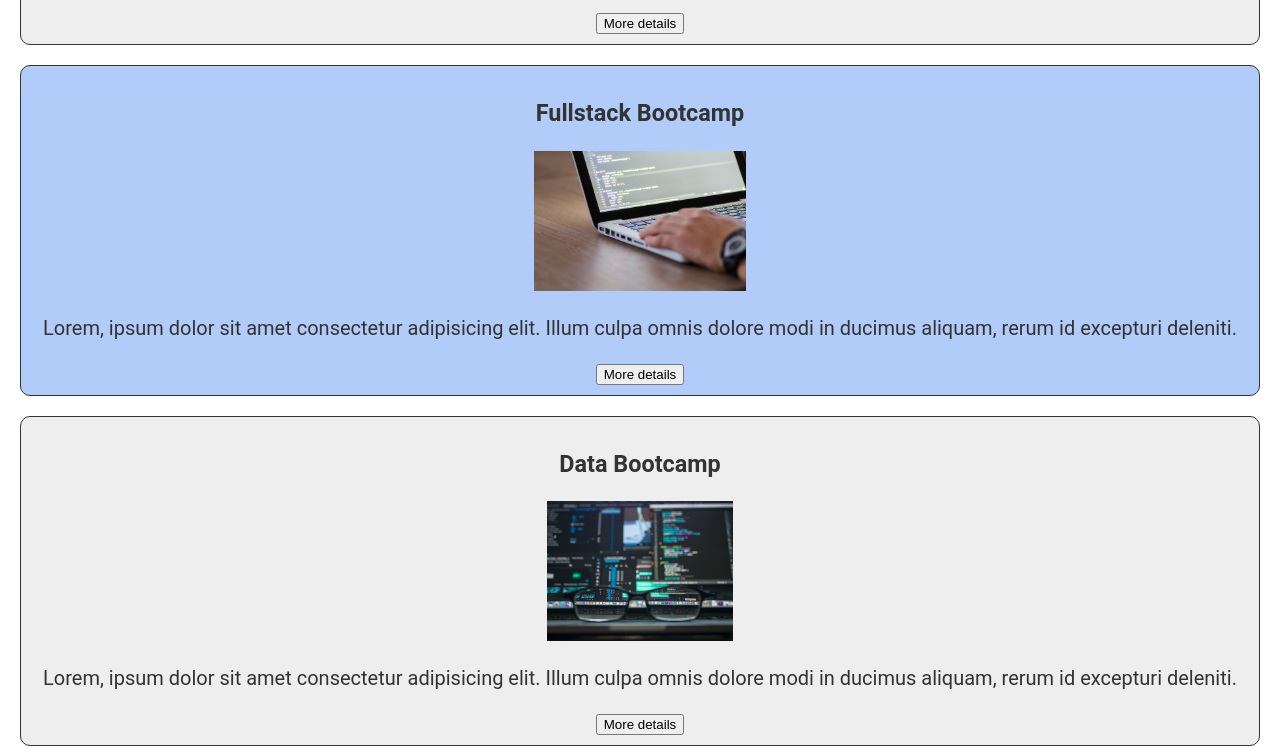
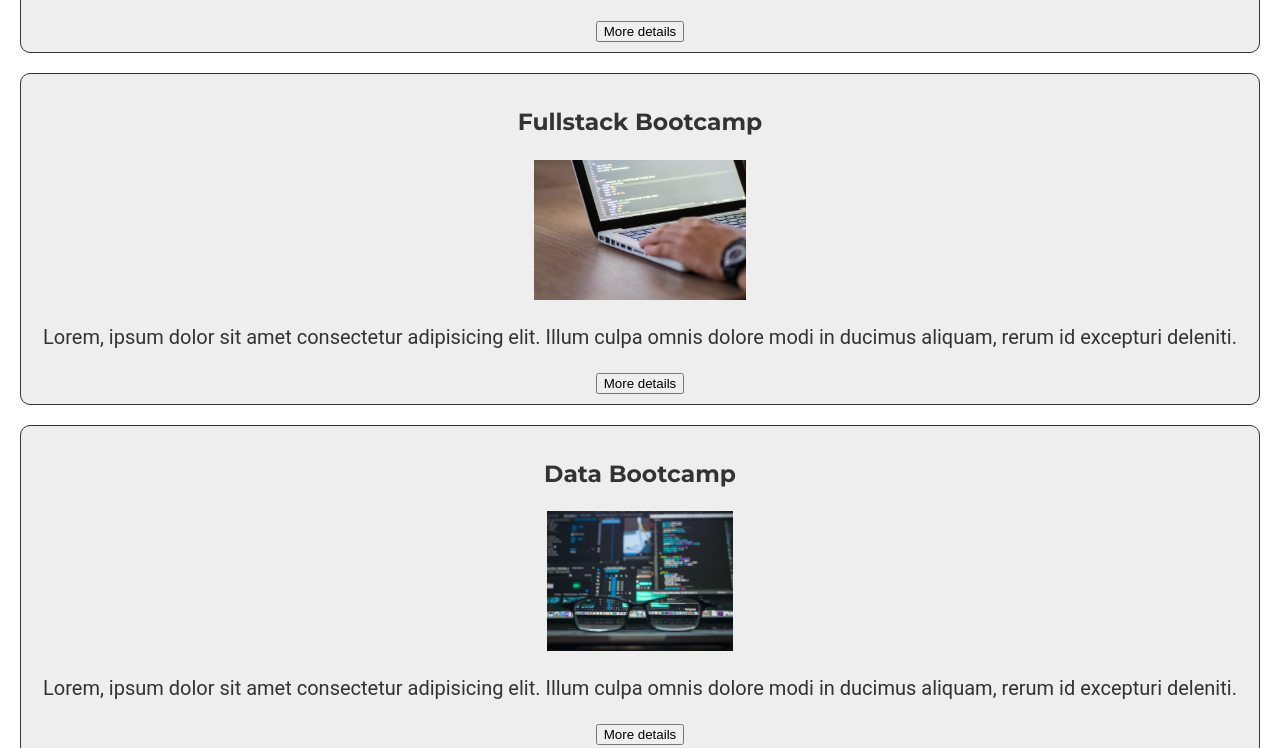
Before and after one commit to ironhack-sept2025/w1d1-html-intro, a plain HTML site: page index.html in a window 1280 px wide. Shown: the part 902-1650 px from the top of the page. Drawn offline with Linux system fonts and the light colour scheme.

Commit message:
add further examples (hover, transition, custom properties, fonts)

```diff
--- a/css/main.css
+++ b/css/main.css
@@ -1,3 +1,13 @@
+/*************************/
+/* CSS Custom Properties */
+/*************************/
+
+:root {
+    --color-secondary: #333;
+}
+
+
+
 /******************/
 /* Type selectors */
 /******************/
@@ -6,9 +16,13 @@ body {
     text-align: center;
     font-family: Roboto, Helvetica, Arial, sans-serif;
     font-size: 20px;
-    color: #333;
+    color: var(--color-secondary);
     margin: 0;
     padding: 0;
+}
+
+h1, h2, h3, h4, h5, h6 {
+    font-family: "Montserrat", sans-serif;
 }
 
 h1 {
@@ -33,7 +47,7 @@ h1 {
 /*******************/
 
 .course-summary {
-    border: 1px solid #333;
+    border: 1px solid var(--color-secondary);
     border-radius: 10px;
     background-color: #eee;
     margin: 20px;
@@ -41,7 +55,7 @@ h1 {
 }
 
 .featured { /* also: .course-summary.featured */
-    background-color: #b1ccf8;
+    background-color: orage;
 }
 
 
@@ -54,3 +68,8 @@ h1 {
     width: auto;
     max-height: 140px;
 }
+
+.course-summary img:hover {
+    box-shadow: 2px 2px 15px 2px var(--color-secondary);
+    transition: all 0.5s;
+}
--- a/index.html
+++ b/index.html
@@ -5,6 +5,11 @@
     <meta charset="UTF-8">
     <meta name="viewport" content="width=device-width, initial-scale=1.0">
     <title>HTML & CSS Intro</title>
+
+    <link rel="preconnect" href="https://fonts.googleapis.com">
+    <link rel="preconnect" href="https://fonts.gstatic.com" crossorigin>
+    <link href="https://fonts.googleapis.com/css2?family=Montserrat:ital,wght@0,100..900;1,100..900&display=swap"
+        rel="stylesheet">
 
     <link rel="stylesheet" href="./css/main.css">
 </head>
```
